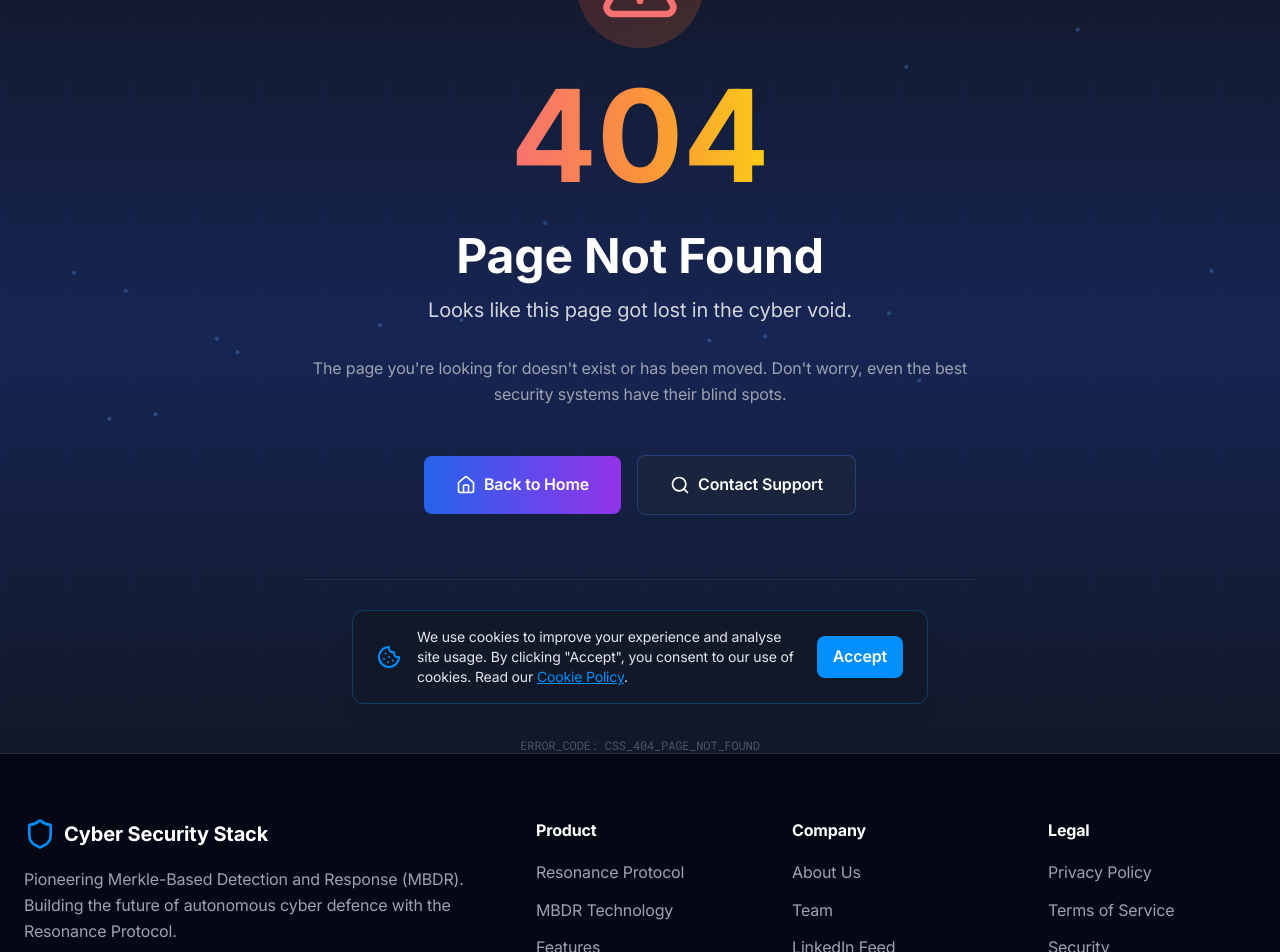
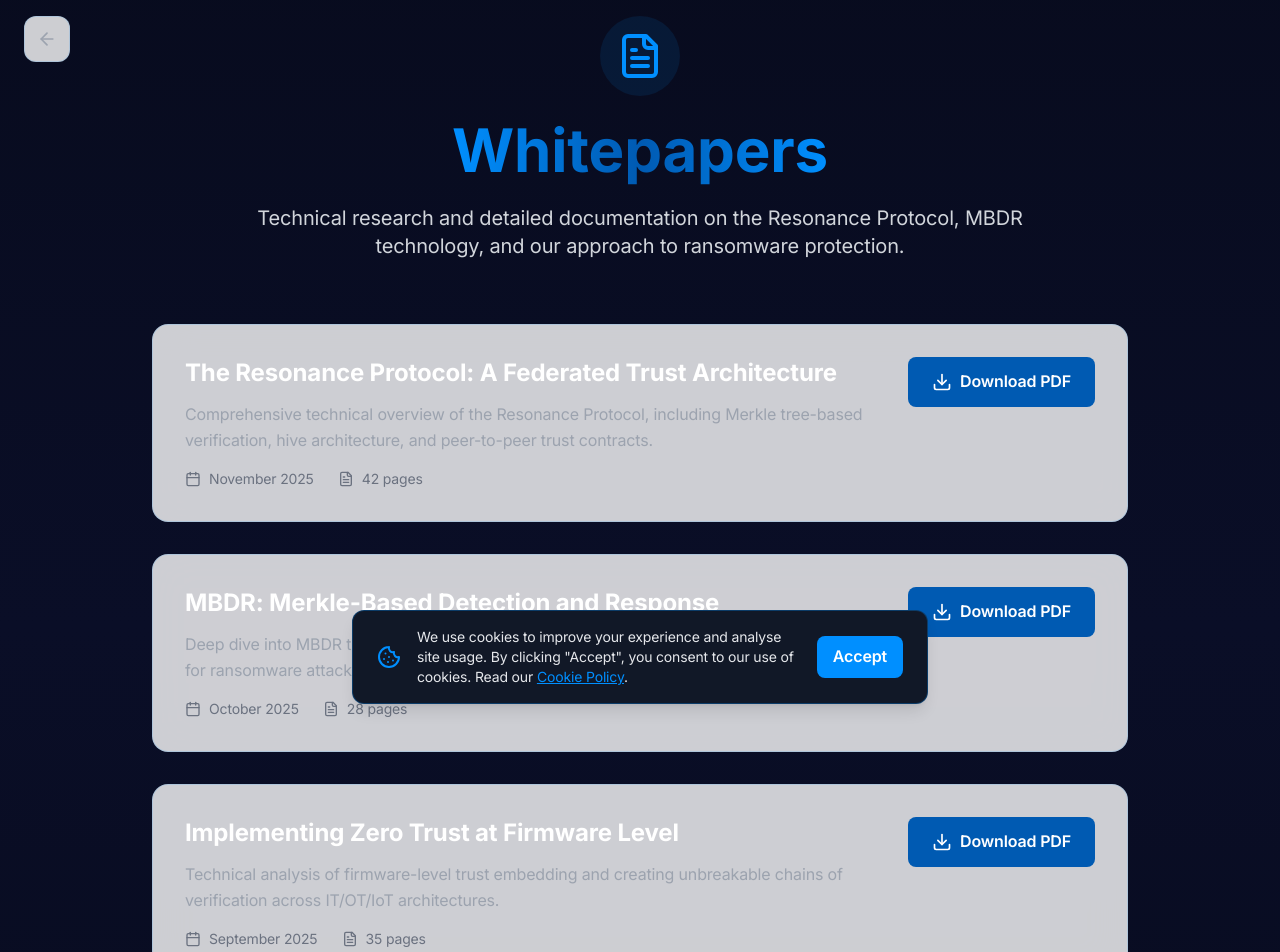
Before and after one commit to DevanshM1211/Cybersecurity-Stack-Website, a Next.js app: page /whitepapers in a window 1280 px wide. Before the commit this address had no page. Shown: the part 80-1032 px from the top of the page. Built offline with nearby package versions, Linux system fonts and the light colour scheme.

Commit message:
Create whitepapers page and update Protocol CTA button to link to it

```diff
--- /dev/null
+++ b/app/whitepapers/page.tsx
@@ -0,0 +1,134 @@
+import { Metadata } from "next";
+import BackButton from "@/components/BackButton";
+import PageNavigation from "@/components/PageNavigation";
+import { FileText, Download, Calendar } from "lucide-react";
+
+export const metadata: Metadata = {
+  title: "Whitepapers | Cyber Security Stack",
+  description:
+    "Technical whitepapers and research papers on the Resonance Protocol, MBDR technology, and federated trust architecture for ransomware protection.",
+};
+
+export default function WhitepapersPage() {
+  const whitepapers = [
+    {
+      title: "The Resonance Protocol: A Federated Trust Architecture",
+      description:
+        "Comprehensive technical overview of the Resonance Protocol, including Merkle tree-based verification, hive architecture, and peer-to-peer trust contracts.",
+      date: "November 2025",
+      pages: "42 pages",
+      downloadUrl: "#",
+    },
+    {
+      title: "MBDR: Merkle-Based Detection and Response",
+      description:
+        "Deep dive into MBDR technology, real-time integrity verification, and automated remediation for ransomware attacks.",
+      date: "October 2025",
+      pages: "28 pages",
+      downloadUrl: "#",
+    },
+    {
+      title: "Implementing Zero Trust at Firmware Level",
+      description:
+        "Technical analysis of firmware-level trust embedding and creating unbreakable chains of verification across IT/OT/IoT architectures.",
+      date: "September 2025",
+      pages: "35 pages",
+      downloadUrl: "#",
+    },
+  ];
+
+  return (
+    <main className="min-h-screen bg-cyber-dark">
+      <BackButton />
+
+      <section className="py-24 relative overflow-hidden">
+        {/* Background Effects */}
+        <div className="absolute inset-0 bg-gradient-to-b from-cyber-darker via-cyber-dark to-cyber-darker opacity-50" />
+
+        <div className="container mx-auto px-6 relative z-10 max-w-5xl">
+          {/* Header */}
+          <div className="text-center mb-16">
+            <div className="inline-flex p-4 bg-primary-500/10 rounded-full mb-6">
+              <FileText className="w-12 h-12 text-primary-500" />
+            </div>
+
+            <h1 className="text-4xl md:text-6xl font-bold mb-6">
+              <span className="text-transparent bg-clip-text bg-gradient-to-r from-cyber-blue via-cyber-purple to-primary-500">
+                Whitepapers
+              </span>
+            </h1>
+
+            <p className="text-xl text-gray-300 max-w-3xl mx-auto">
+              Technical research and detailed documentation on the Resonance
+              Protocol, MBDR technology, and our approach to ransomware
+              protection.
+            </p>
+          </div>
+
+          {/* Whitepapers List */}
+          <div className="space-y-8">
+            {whitepapers.map((paper, index) => (
+              <div
+                key={index}
+                className="glass-effect rounded-2xl p-8 border border-primary-500/20 hover:border-primary-500/40 transition-all"
+              >
+                <div className="flex flex-col md:flex-row md:items-start md:justify-between gap-6">
+                  <div className="flex-1">
+                    <h2 className="text-2xl font-bold text-white mb-3">
+                      {paper.title}
+                    </h2>
+                    <p className="text-gray-400 mb-4 leading-relaxed">
+                      {paper.description}
+                    </p>
+                    <div className="flex items-center gap-6 text-sm text-gray-500">
+                      <div className="flex items-center gap-2">
+                        <Calendar className="w-4 h-4" />
+                        <span>{paper.date}</span>
+                      </div>
+                      <div className="flex items-center gap-2">
+                        <FileText className="w-4 h-4" />
+                        <span>{paper.pages}</span>
+                      </div>
+                    </div>
+                  </div>
+
+                  <a
+                    href={paper.downloadUrl}
+                    className="inline-flex items-center gap-2 px-6 py-3 bg-gradient-to-r from-primary-700 to-cyber-purple rounded-lg text-white font-semibold hover:from-primary-600 hover:to-primary-700 transition-all whitespace-nowrap"
+                  >
+                    <Download className="w-5 h-5" />
+                    Download PDF
+                  </a>
+                </div>
+              </div>
+            ))}
+          </div>
+
+          {/* Coming Soon Section */}
+          <div className="mt-16 text-center p-8 glass-effect rounded-2xl border border-primary-500/20">
+            <h3 className="text-2xl font-bold text-white mb-4">
+              More Research Coming Soon
+            </h3>
+            <p className="text-gray-400 max-w-2xl mx-auto">
+              We're continuously publishing new research and technical
+              documentation. Check back regularly for updates on our latest
+              findings in ransomware protection and federated trust
+              architectures.
+            </p>
+          </div>
+        </div>
+      </section>
+
+      <PageNavigation
+        previousPage={{
+          title: "Documentation",
+          href: "/documentation",
+        }}
+        nextPage={{
+          title: "Contact",
+          href: "/contact",
+        }}
+      />
+    </main>
+  );
+}
--- a/components/ResonanceProtocol.tsx
+++ b/components/ResonanceProtocol.tsx
@@ -4,6 +4,7 @@ import { motion } from "framer-motion";
 import { useInView } from "framer-motion";
 import { useRef } from "react";
 import { Network, Layers, Lock, Cpu, Shield, Zap } from "lucide-react";
+import Link from "next/link";
 
 const ResonanceProtocol = () => {
   const ref = useRef(null);
@@ -309,13 +310,15 @@ const ResonanceProtocol = () => {
           transition={{ delay: 1.8 }}
           className="mt-16 text-center"
         >
+          <Link href="/whitepapers">
             <motion.button
               whileHover={{ scale: 1.05 }}
               whileTap={{ scale: 0.95 }}
               className="px-8 py-4 glass-effect rounded-full text-white font-semibold hover:glow-effect transition-all"
             >
-            Learn More About the Protocol
+              Click to View Whitepapers
             </motion.button>
+          </Link>
         </motion.div>
       </div>
     </section>
```
Lines whose indentation alone changed are shown as unchanged.
